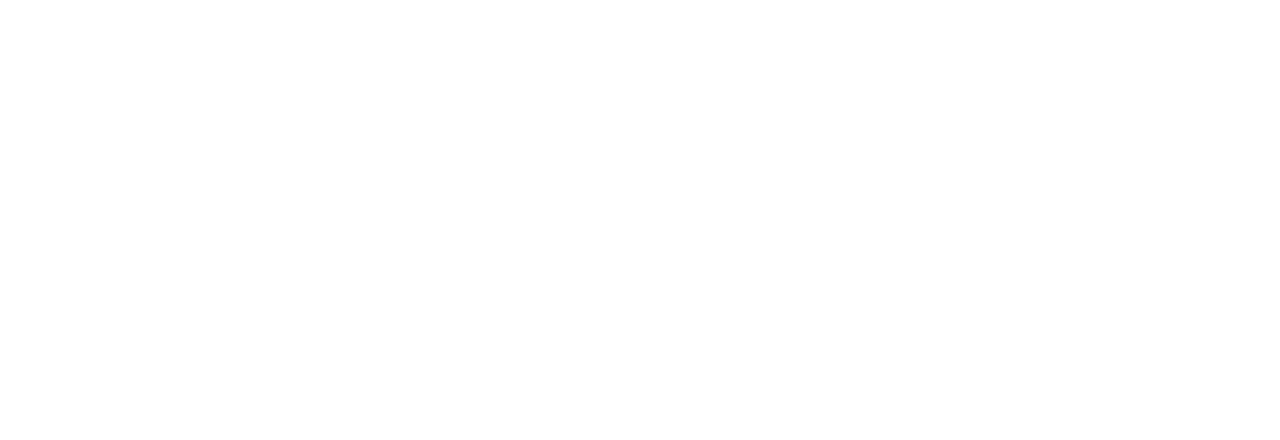
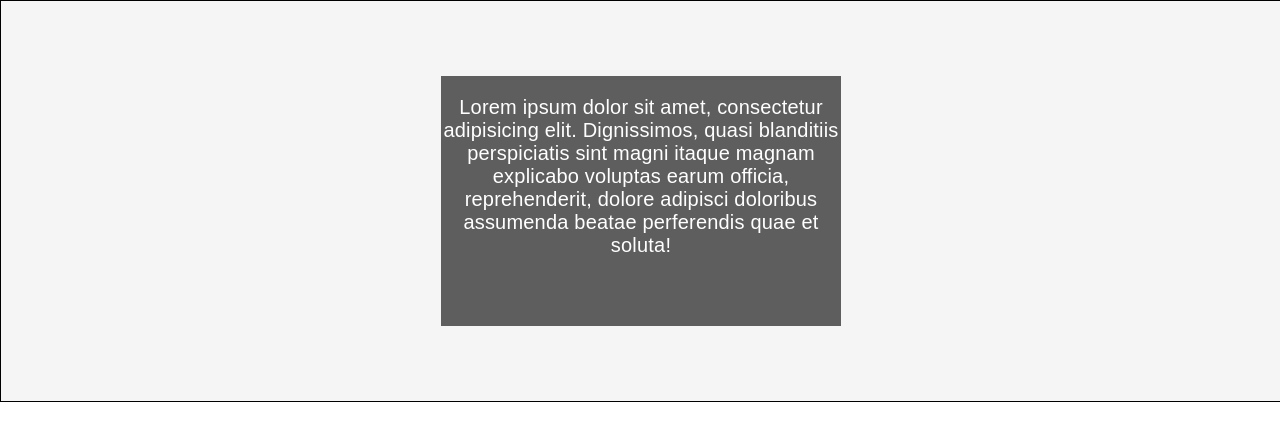
Before and after one commit to yash54chohtel/demo_git_Project, a plain HTML site: page index.html in a window 1280 px wide. Drawn offline with Linux system fonts and the light colour scheme.

Commit message:
box section added

```diff
--- a/index.html
+++ b/index.html
@@ -5,8 +5,13 @@
     <meta http-equiv="X-UA-Compatible" content="IE=edge">
     <meta name="viewport" content="width=device-width, initial-scale=1.0">
     <title>git project</title>
+    <link rel="stylesheet" href="/style.css">
 </head>
 <body>
-    <nav></nav>
+    <section class="box_section">
+        <div class="box">
+            <p>Lorem ipsum dolor sit amet, consectetur adipisicing elit. Dignissimos, quasi blanditiis perspiciatis sint magni itaque magnam explicabo voluptas earum officia, reprehenderit, dolore adipisci doloribus assumenda beatae perferendis quae et soluta!</p>
+        </div>
+    </section>
 </body>
 </html>
--- a/style.css
+++ b/style.css
@@ -0,0 +1,25 @@
+body{
+    margin: 0;padding: 0;font-family: sans-serif;
+}
+
+.box_section{
+    height: 50vh;
+    width: 100%;
+    border: 1px solid black;
+    display: flex;
+    align-items: center;
+    justify-content: center;
+    background-color: whitesmoke;
+
+}
+
+.box{
+    height: 250px;
+    width: 400px;
+    text-align: center;
+    background-color: rgb(94, 94, 94);
+    text-align: center;
+    color: white;
+    font-size: 20px;
+    letter-spacing: 0.2px;
+}
```
